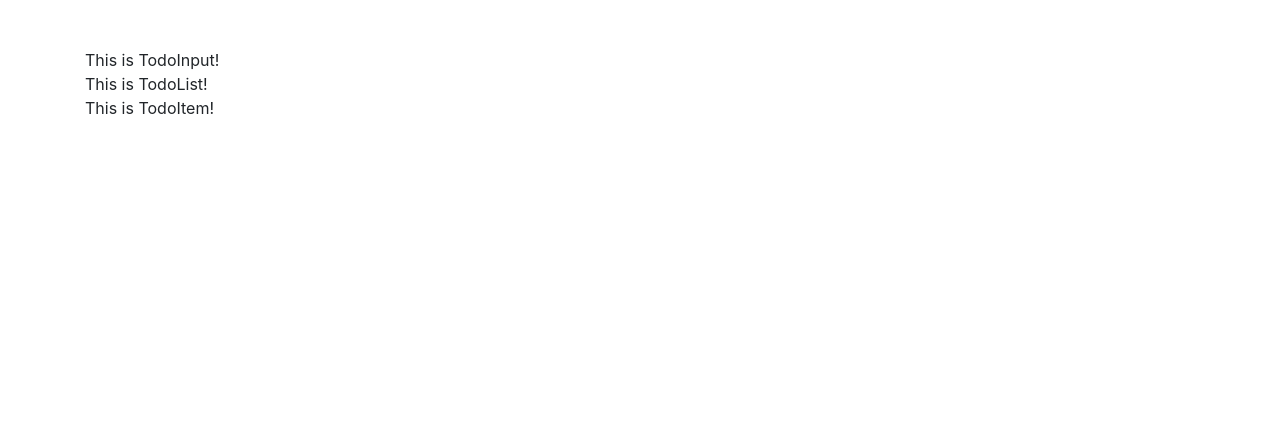
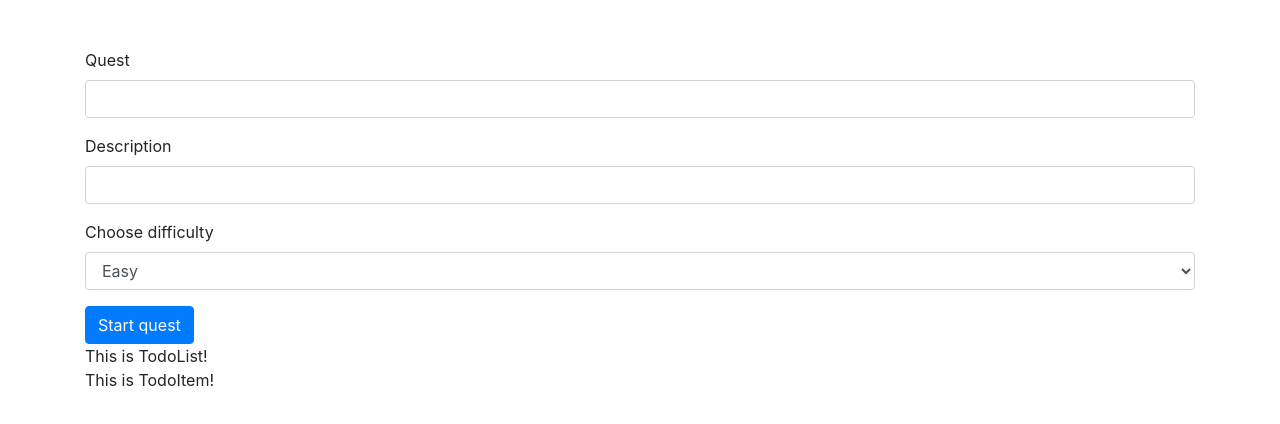
Before and after one commit to xyeras/react-todo-context, a React (Create React App) app: page / in a window 1280 px wide. Shown: the top 424 px of the page. Built offline with nearby package versions, Linux system fonts and the light colour scheme.

Commit message:
feat(TodoInput): included a input field on App.js to take user input

```diff
--- a/src/App.js
+++ b/src/App.js
@@ -1,12 +1,76 @@
 import './App.css';
+import { useState } from 'react'
 import TodoInput from './components/TodoInput';
 import TodoList from './components/TodoList';
 import TodoItem from './components/TodoItem';
 
+let todoList = [
+  {
+    id: 193679392029,
+    name: "Fight a dragon",
+    description: "A dragon has been terrorizing Xenon, a local city at the far west of the continent. We need the dragon gone for good. Reward - 100,000 XP & 100,000 Gold",
+    difficulty: "Very Hard"
+  },
+  {
+    id: 239384733930,
+    name: "Collect 15 nightshades",
+    description: "I'm trying to concoct my very own poison, but I need to collect nightshades. These plants can by found in Denvale. Reward - 1,000 XP & 1,000 Gold",
+    difficulty: "Easy"
+  },
+  {
+    id: 389300383807,
+    name: "Escort and bodyguard Prince of Camelot",
+    description: "The original person assigned to the job has been killed. We need someone to take his place. Reward - 10,000 XP & 10,000 Gold",
+    difficulty: "Hard"
+  }
+];
+
 const App = () => {
+
+  const [todos, setTodos] = useState(todoList);
+  const [todo, setTodo] = useState({
+    id: '',
+    name: '',
+    description: ''
+  });
+
+  const [success, setSuccess] = useState(false);
+
+  const saveTodo = () => {
+
+    if (todo.id) {
+      console.log(`The task has an id, the name is ${todo.name}`);
+
+      let updatedTodos = todos.filter(t => t.id !== todo.id);
+      updatedTodos.push(todo);
+      setTodos(updatedTodos);
+
+      setSuccess(true);
+      setTimeout(() => {
+      setSuccess(false);
+      }, 3000);
+
+    } else {
+      todo.id = Date.now();
+      setTodos([...todos, todo]);
+
+      setSuccess(true);
+      setTimeout(() => {
+      setSuccess(false);
+      }, 3000);
+    }
+
+    setTodo({
+      id: '',
+      name: '',
+      description: '',
+    });
+
+  };
+
   return (
     <div className="container my-5">
-        <TodoInput />
+        <TodoInput todo={todo} setTodo={setTodo} saveTodo={saveTodo} />
         <TodoList />
         <TodoItem />
     </div>
--- a/src/components/TodoInput.js
+++ b/src/components/TodoInput.js
@@ -1,7 +1,65 @@
-const TodoInput = () => {
-  return (
+const TodoInput = ({ todo, setTodo, saveTodo }) => {
+
+    const handleSubmit = event => {
+        event.preventDefault();
+        console.log('Submit runs! What is task?', todo);
+        saveTodo();
+
+    };
+
+    return (
     <div>
-        This is TodoInput!
+
+        <form action='submit' id='todo-form' onSubmit={handleSubmit}>
+
+            <div className='form-group'>
+              <label htmlFor='todoName'>Quest</label>
+              <input
+                type='text'
+                className='form-control'
+                id='todoName'
+                value={todo.name}
+                onChange={event => {
+                  setTodo({...todo, name: event.target.value });
+                }}
+              />
+            </div>
+
+            <div className='form-group'>
+              <label htmlFor='todoName'>Description</label>
+              <input
+                type='text'
+                className='form-control'
+                id='todoDescription'
+                value={todo.description}
+                onChange={event => {
+                  setTodo({...todo, description: event.target.value });
+                }}
+              />
+            </div>
+
+            <div className="form-group">
+                <label htmlFor="todoDifficulty">Choose difficulty</label>
+                <select
+                className="form-control"
+                id="todoDifficulty"
+                value={todo.difficulty}
+                onChange={event => {
+                  setTodo({...todo, difficulty: event.target.value});
+                }}
+                >
+                    <option>Easy</option>
+                    <option>Normal</option>
+                    <option>Hard</option>
+                    <option>Very Hard</option>
+                    <option>Must Die</option>
+                </select>
+            </div>
+
+            <button className='btn btn-primary'>Start quest</button>
+
+          </form>
+
     </div>
   );
 }
```
